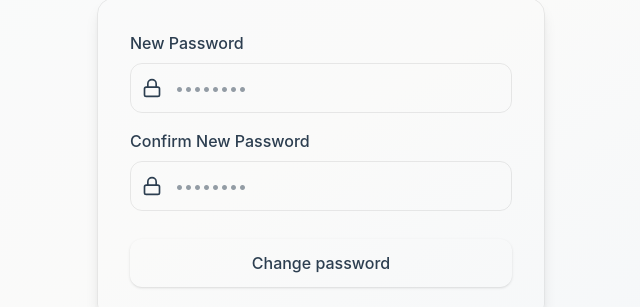
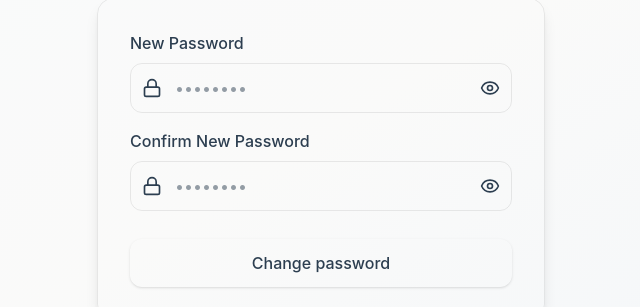
Before and after one commit to Farruxh/MindCare, a React (Vite) app in the folder frontend/: page /reset-password in a window 1280 px wide. Shown: the part 267-574 px from the top of the page, without its empty margins (319-959 px from the left). Built offline with nearby package versions, Linux system fonts and the light colour scheme; no server answers.

Commit message:
feat: add login persistence flag and password visibility toggle and a document title updation

```diff
--- a/frontend/src/app/components/pages/LandingPage.tsx
+++ b/frontend/src/app/components/pages/LandingPage.tsx
@@ -1,9 +1,11 @@
 import { motion } from "motion/react";
 import { Brain, MessageCircle, ClipboardList, MapPin, Sparkles } from "lucide-react";
 import { useNavigate } from "react-router-dom";
+import useDocumentTitle from "../../hooks/useDocumentTitle";
 
 export function LandingPage() {
   const navigate = useNavigate();
+  useDocumentTitle("MindCare")
 
   const fadeInUp = {
     initial: { opacity: 0, y: 20 },
--- a/frontend/src/app/components/pages/LoginPage.tsx
+++ b/frontend/src/app/components/pages/LoginPage.tsx
@@ -29,6 +29,7 @@ export function LoginPage() {
       const res = await axios.post("/api/v1/users/login", data, { withCredentials: true });
       setAlert({ message: res.data?.message || "Login successfully", severity: "success" });
       setUser(res.data.data)
+      localStorage.setItem("isLoggedIn", "true")
       navigate("/dashboard");
     } catch (error: any) {
       setAlert({ message: error.response?.data?.detail || "An error occurred while logging in", severity: "error" });
--- a/frontend/src/app/components/pages/ResetPassword.tsx
+++ b/frontend/src/app/components/pages/ResetPassword.tsx
@@ -1,9 +1,10 @@
 import { motion } from "motion/react";
 import { useNavigate } from "react-router-dom"
-import { Brain, Lock } from "lucide-react";
+import { Brain, Eye, EyeOff, Lock } from "lucide-react";
 import { useForm, SubmitHandler } from "react-hook-form"
 import axios from "axios"
 import { useAlert } from "../../context/AlertContext.tsx";
+import { useState } from "react"
 
 interface formData {
     new_password: string
@@ -14,6 +15,8 @@ export function ResetPassword() {
     const { register, handleSubmit } = useForm<formData>();
     const { setAlert } = useAlert();
     const navigate = useNavigate()
+    const [showNewPassword, setShowNewPassword] = useState(false)
+    const [showConfirmPassword, setShowConfirmPassword] = useState(false)
 
     const handleOnSubmit: SubmitHandler<formData> = async (data) => {
         try {
@@ -55,11 +58,19 @@ export function ResetPassword() {
                             <div className="relative">
                                 <Lock className="absolute left-3 top-1/2 -translate-y-1/2 w-5 h-5 text-muted-foreground" />
                                 <input
-                                    type="password"
+                                    type={showNewPassword ? "text" : "password"}
                                     className="w-full pl-11 pr-4 py-3 bg-input-background rounded-xl border border-border focus:border-primary focus:outline-none focus:ring-2 focus:ring-primary/20 transition-all duration-200"
                                     placeholder="••••••••"
                                     {...register("new_password", { required: true })}
                                 />
+                                <motion.button
+                                    className="absolute right-3 top-1/2 -translate-y-1/2 text-muted-foreground hover:text-foreground transition-colors cursor-pointer outline-none"
+                                    type="button"
+                                    onClick={() => setShowNewPassword(!showNewPassword)}
+                                    whileTap={{ scale: 0.9 }}
+                                >
+                                    {showNewPassword ? <EyeOff className="w-5 h-5" /> : <Eye className="w-5 h-5" />}
+                                </motion.button>
                             </div>
                         </div>
 
@@ -68,11 +79,19 @@ export function ResetPassword() {
                             <div className="relative">
                                 <Lock className="absolute left-3 top-1/2 -translate-y-1/2 w-5 h-5 text-muted-foreground" />
                                 <input
-                                    type="password"
+                                    type={showConfirmPassword ? "text" : "password"}
                                     className="w-full pl-11 pr-4 py-3 bg-input-background rounded-xl border border-border focus:border-primary focus:outline-none focus:ring-2 focus:ring-primary/20 transition-all duration-200"
                                     placeholder="••••••••"
                                     {...register("confirm_new_password", { required: true })}
                                 />
+                                <motion.button
+                                    className="absolute right-3 top-1/2 -translate-y-1/2 text-muted-foreground hover:text-foreground transition-colors cursor-pointer outline-none"
+                                    type="button"
+                                    onClick={() => setShowConfirmPassword(!showConfirmPassword)}
+                                    whileTap={{ scale: 0.9 }}
+                                >
+                                    {showConfirmPassword ? <EyeOff className="w-5 h-5" /> : <Eye className="w-5 h-5" />}
+                                </motion.button>
                             </div>
                         </div>
                         <button
```
